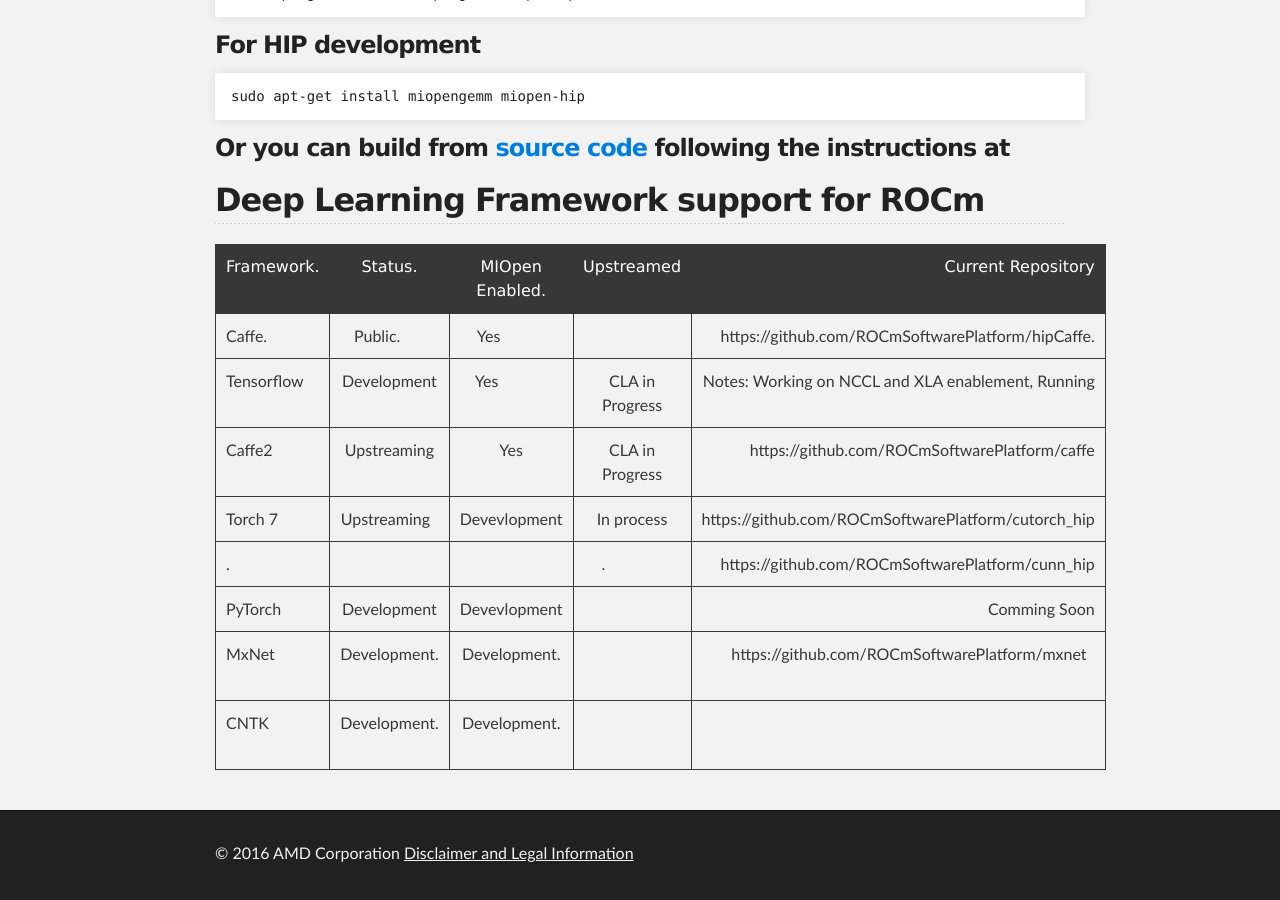
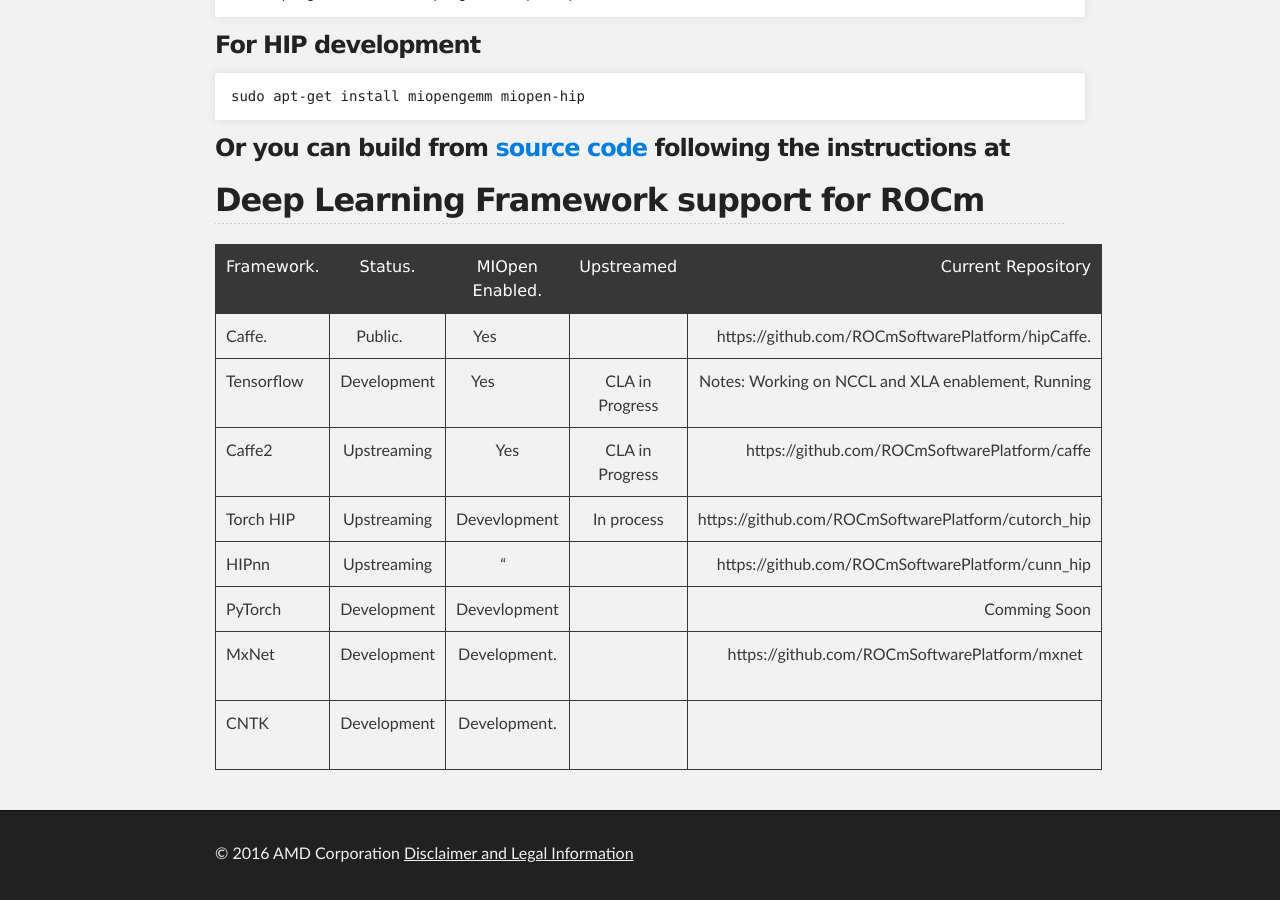
Before and after one commit to ROCm/ROCm.github.io, a Jekyll site: the page built from dl.md, in a window 1280 px wide and 900 px high, scrolled down 914 px. Built offline with Jekyll 4.4.1, drawn with Linux system fonts in a browser that asks for light colours.

Commit message:
Update dl.md

```diff
--- a/dl.md
+++ b/dl.md
@@ -36,18 +36,11 @@
 
 |Framework.   |Status.       | MIOpen Enabled. |Upstreamed      | Current Repository                                  |
 |-------------|:------------:|:---------------:|:--------------:|----------------------------------------------------:|
-|Caffe.       |Public.       | Yes             |                | https://github.com/ROCmSoftwarePlatform/hipCaffe.   |
-|-------------|:------------:|:---------------:|:--------------:|----------------------------------------------------:|
-|Tensorflow   |Development   | Yes             | CLA in Progress|Notes: Working on NCCL and XLA enablement, Running   |
-|-------------|:------------:|:---------------:|:--------------:|----------------------------------------------------:|
-|Caffe2       |Upstreaming   | Yes             | CLA in Progress| https://github.com/ROCmSoftwarePlatform/caffe       |
-|-------------|:------------:|:---------------:|:--------------:|----------------------------------------------------:|
-|Torch 7      |Upstreaming   | Devevlopment    |In process      | https://github.com/ROCmSoftwarePlatform/cutorch_hip |
-|.            |              |                 |.               | https://github.com/ROCmSoftwarePlatform/cunn_hip    |
-|-------------|:------------:|:---------------:|:--------------:|----------------------------------------------------:|
-|PyTorch      |Development   | Devevlopment    |                | Comming Soon                                        |
-|-------------|:------------:|:---------------:|:--------------:|----------------------------------------------------:|
-|MxNet        |Development.  | Development.    |                | https://github.com/ROCmSoftwarePlatform/mxnet       |
-|-------------|:------------:|:---------------:|:--------------:|----------------------------------------------------:|
-|CNTK         |Development.  | Development.    |                |                                                     |
-|-------------|:------------:|:---------------:|:--------------:|----------------------------------------------------:|
+|Caffe.       | Public.      | Yes             |                | https://github.com/ROCmSoftwarePlatform/hipCaffe.   |
+|Tensorflow   | Development  | Yes             | CLA in Progress| Notes: Working on NCCL and XLA enablement, Running  |
+|Caffe2       | Upstreaming  | Yes             | CLA in Progress| https://github.com/ROCmSoftwarePlatform/caffe       |
+|Torch HIP    | Upstreaming  | Devevlopment    | In process     | https://github.com/ROCmSoftwarePlatform/cutorch_hip |
+|HIPnn        | Upstreaming  |       "         |                | https://github.com/ROCmSoftwarePlatform/cunn_hip    |
+|PyTorch      | Development  | Devevlopment    |                | Comming Soon                                        |
+|MxNet        | Development  | Development.    |                | https://github.com/ROCmSoftwarePlatform/mxnet       |
+|CNTK         | Development  | Development.    |                |                                                     |
```
